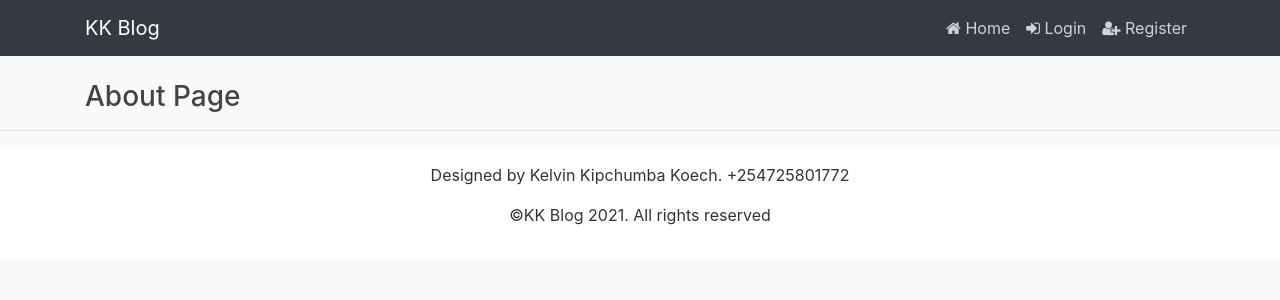
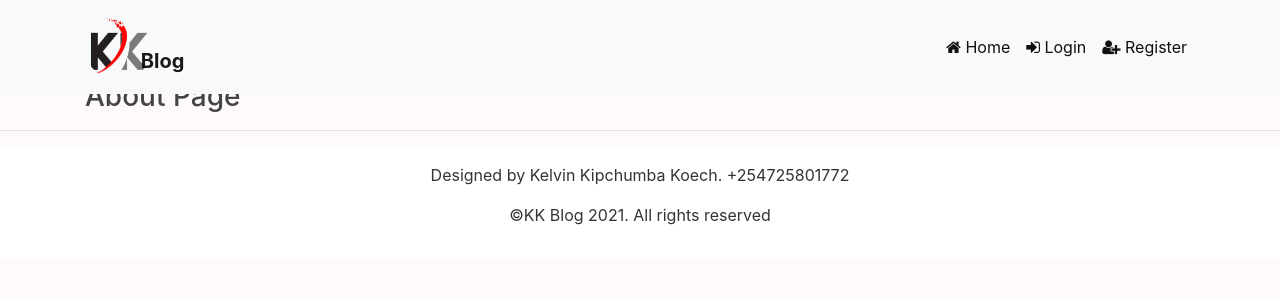
Before and after one commit to k-koech/flask-blog, a Flask app: template app/templates/about.html in a window 1280 px wide. Shown: the top 300 px of the page. Run offline with Flask 2, Linux system fonts and the light colour scheme; the template is opened without the code that fills it, so the values that code supplies are empty; some libraries are stand-ins or nearby versions.

Commit message:
added logo

```diff
--- a/app/static/css/main.css
+++ b/app/static/css/main.css
@@ -1,5 +1,5 @@
 body {
-    background: #fafafa;
+    background: #fffafa;
     color: #333333;
     margin-top: 5rem;
   }
@@ -9,15 +9,15 @@ body {
   }
 
   .bg-steel {
-    background-color: #aaaaaa;
+    background-color: #eee2e2;
   }
 
   .site-header .navbar-nav .nav-link {
-    color: #cbd5db;
+    color: #0f1011;
   }
 
   .site-header .navbar-nav .nav-link:hover {
-    color: #ffffff;
+    color: #1f0404;
   }
 
   .site-header .navbar-nav .nav-link.active {
@@ -37,7 +37,7 @@ body {
   }
 
   a.article-title:hover {
-    color: #428bca;
+    color: #5f4c3f;
     text-decoration: none;
   }
 
--- a/app/templates/layout.html
+++ b/app/templates/layout.html
@@ -17,9 +17,18 @@
   </head>
   <body>
   <header class="site-header">
-      <nav class="navbar navbar-expand-md navbar-dark bg-dark fixed-top">
+      <nav class="navbar navbar-expand-md navbar-light bg-light fixed-top">
         <div class="container">
-          <a class="navbar-brand mr-4" href="/">KK Blog</a>
+          <a class="navbar-brand mr-4" href="/">
+            <div class="row">
+              <div class="col-sm-6 " style="position:relative">
+                 <img class="rounded-circle" width="67" height="68" src="{{ url_for('static', filename='logo.png') }}">
+              </div>
+              <div class="col-sm-6 pl-0 pb-0" style="position:absolute;left:11%;top: 49%;">
+                <p class="font-weight-bold"> Blog</p>
+              </div>
+            </div>
+          </a>
           <button class="navbar-toggler" type="button" data-toggle="collapse" data-target="#navbarToggle" aria-controls="navbarToggle" aria-expanded="false" aria-label="Toggle navigation">
             <span class="navbar-toggler-icon"></span>
           </button>
```
Also changed, not shown: app/static/logo.png (added).
